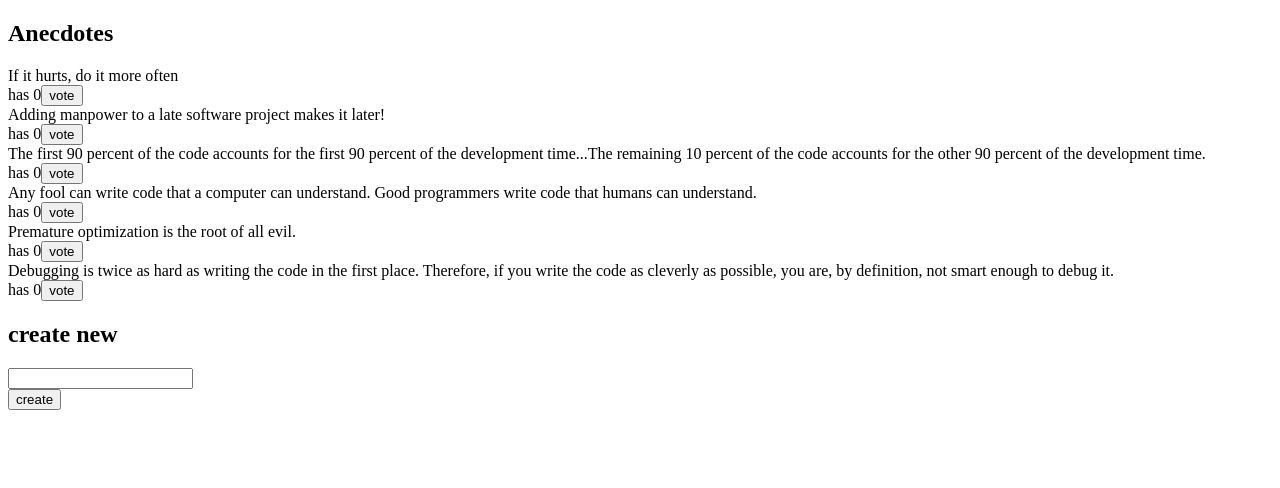
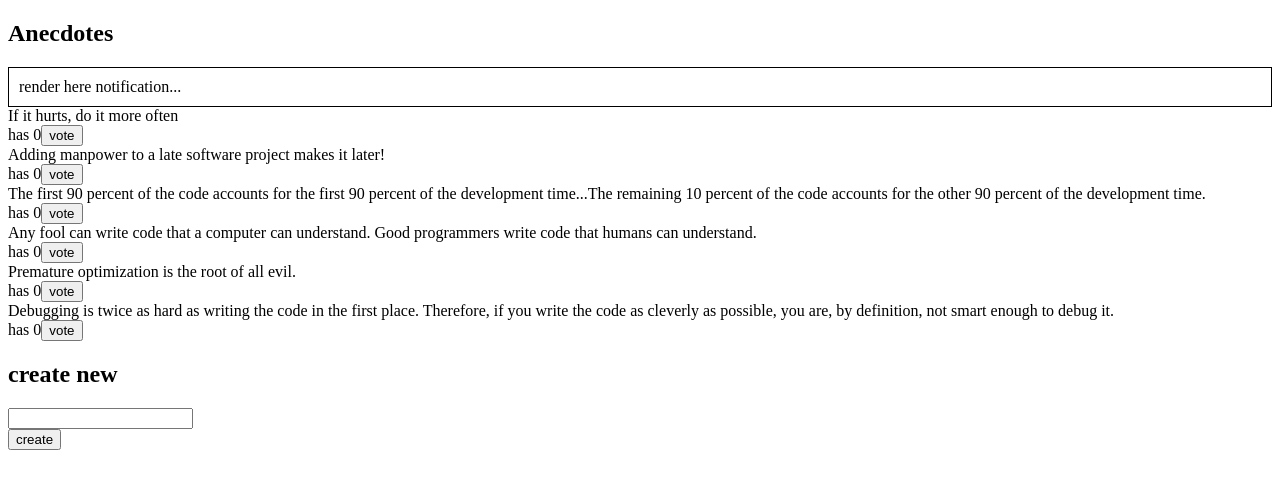
Before and after one commit to des-ant/2021-FSO-Part6-Redux, a React (Create React App) app in the folder redux-anecdotes/: page / in a window 1280 px wide. Shown: the top 488 px of the page. Built offline with nearby package versions, Linux system fonts and the light colour scheme.

Commit message:
Extended Notification so that it renders the message stored in the redux store. Combined the reducer with anecdoteReducer -ex6.10

```diff
--- a/redux-anecdotes/src/App.js
+++ b/redux-anecdotes/src/App.js
@@ -1,11 +1,13 @@
 import React from 'react';
 import AnecdoteForm from './components/AnecdoteForm';
 import AnecdoteList from './components/AnecdoteList';
+import Notification from './components/Notification';
 
 const App = () => {
   return (
     <div>
       <h2>Anecdotes</h2>
+      <Notification />
       <AnecdoteList />
       <AnecdoteForm />
     </div>
--- a/redux-anecdotes/src/components/AnecdoteList.js
+++ b/redux-anecdotes/src/components/AnecdoteList.js
@@ -17,7 +17,7 @@
 };
 
 const AnecdoteList = () => {
-  const anecdotes = useSelector(state => state);
+  const anecdotes = useSelector(state => state.anecdotes);
   const dispatch = useDispatch();
   // Sort anecdotes by number of votes, descending
   const sortedAnecdotes = [...anecdotes].sort((a, b) => b.votes - a.votes);
--- a/redux-anecdotes/src/components/Notification.js
+++ b/redux-anecdotes/src/components/Notification.js
@@ -1,7 +1,11 @@
 
 import React from 'react';
+import { useSelector } from 'react-redux';
 
 const Notification = () => {
+  const notification = useSelector(({ notification }) => {
+    return notification;
+  });
   const style = {
     border: 'solid',
     padding: 10,
@@ -9,7 +13,7 @@
   };
   return (
     <div style={style}>
-      render here notification...
+      {notification}
     </div>
   );
 };
--- a/redux-anecdotes/src/reducers/anecdoteReducer.js
+++ b/redux-anecdotes/src/reducers/anecdoteReducer.js
@@ -19,10 +19,10 @@
 
 const initialState = anecdotesAtStart.map(asObject);
 
-const reducer = (state = initialState, action) => {
+const anecdoteReducer = (state = initialState, action) => {
   console.log('state now: ', state);
   console.log('action', action);
-  switch(action.type) {
+  switch (action.type) {
     case 'NEW_ANECDOTE':
       // Return new array with data of previous state and newly added anecdote
       return [...state, action.data];
@@ -62,4 +62,4 @@
   };
 };
 
-export default reducer;
+export default anecdoteReducer;
--- /dev/null
+++ b/redux-anecdotes/src/reducers/notificationReducer.js
@@ -0,0 +1,11 @@
+const initialState = 'render here notification...';
+
+const notificationReducer = (state=initialState, action) => {
+  console.log('action', action);
+  switch (action.type) {
+    default:
+      return state;
+  }
+};
+
+export default notificationReducer;
--- a/redux-anecdotes/src/store.js
+++ b/redux-anecdotes/src/store.js
@@ -1,7 +1,13 @@
-import { createStore } from 'redux';
+import { createStore, combineReducers } from 'redux';
 import { composeWithDevTools } from 'redux-devtools-extension';
 
-import reducer from './reducers/anecdoteReducer';
+import anecdoteReducer from './reducers/anecdoteReducer';
+import notificationReducer from './reducers/notificationReducer';
+
+const reducer = combineReducers({
+  anecdotes: anecdoteReducer,
+  notification: notificationReducer
+});
 
 const store = createStore(
   reducer,
```
